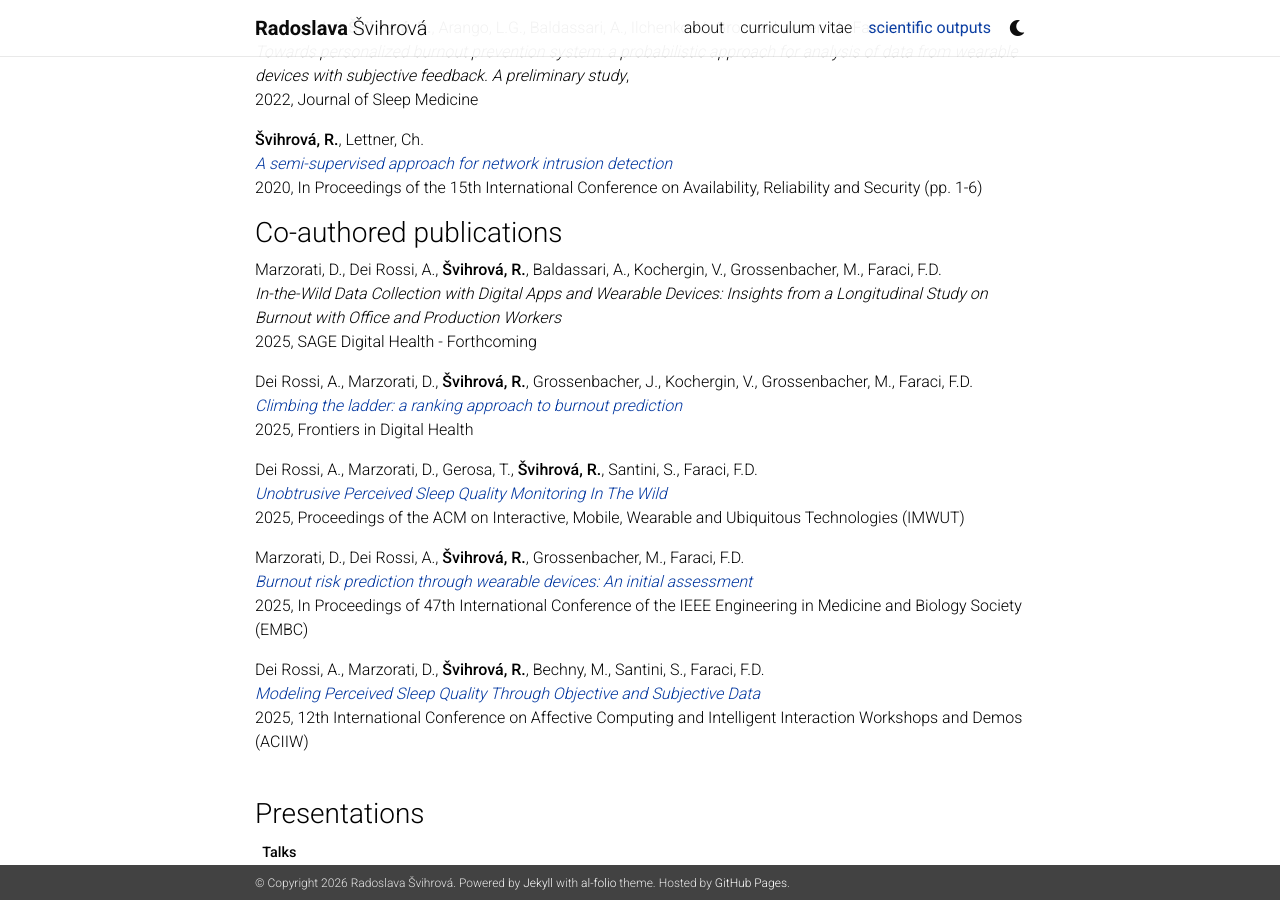
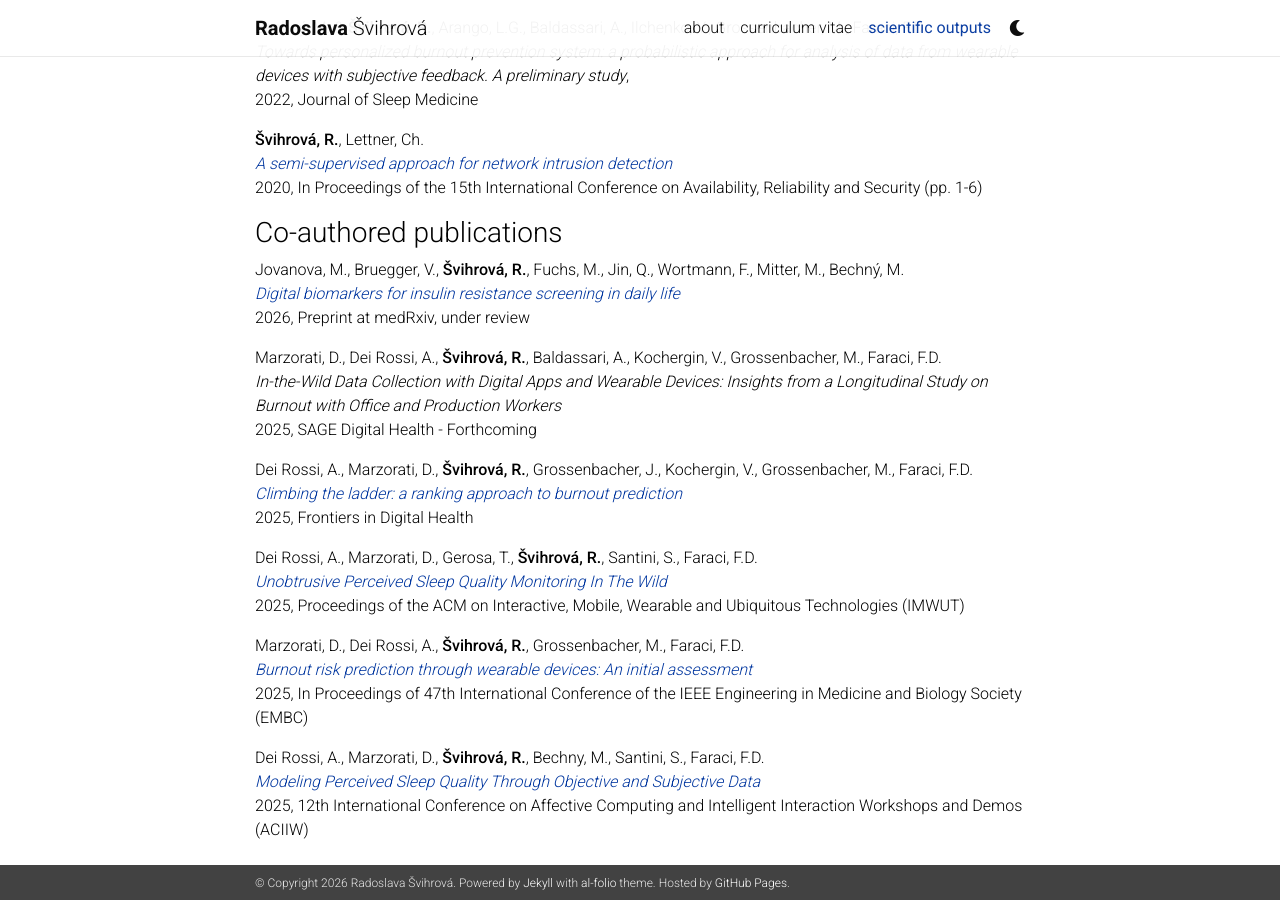
Before and after one commit to RadoslavaS/RadoslavaS.github.io, a Jekyll site: the page built from _pages/publications.md, in a window 1280 px wide and 900 px high, scrolled down 1339 px. Built offline with Jekyll 4.4.1, drawn with Linux system fonts in a browser that asks for light colours; nearby versions of some CDN libraries; a style sheet for code colours, icons or effects is not loaded.

Commit message:
IR paper

```diff
--- a/_pages/publications.md
+++ b/_pages/publications.md
@@ -44,6 +44,8 @@ Bechný, M. & **Švihrová, R.**, Arango, L.G., Baldassari, A., Ilchenko, Y., Gr
 **Švihrová, R.**, Lettner, Ch. <br>*[A semi-supervised approach for network intrusion detection](https://dl.acm.org/doi/abs/10.1145/3407023.3407073?casa_token=FDPimpdMD7wAAAAA:cBsl-lvN921TS-UUUhRwXoO4OGDK6m0isws4YJTJWc9JvbRxbkBFztfoLZ412GGZwut3fSkqFzI8xqY)* <br> 2020, In Proceedings of the 15th International Conference on Availability, Reliability and Security (pp. 1-6)
 
 ### Co-authored publications ###
+
+Jovanova, M., Bruegger, V., **Švihrová, R.**, Fuchs, M., Jin, Q., Wortmann, F., Mitter, M., Bechný, M.  <br>*[Digital biomarkers for insulin resistance screening in daily life](https://www.medrxiv.org/content/10.64898/2026.05.20.26353669v1)*<br> 2026, Preprint at medRxiv, under review
 
 Marzorati, D., Dei Rossi, A., **Švihrová, R.**, Baldassari, A., Kochergin, V., Grossenbacher, M., Faraci, F.D. <br>*In-the-Wild Data Collection with Digital Apps and Wearable Devices: Insights from a Longitudinal Study on Burnout with Office and Production Workers*<br> 2025, SAGE Digital Health - Forthcoming
 
```
